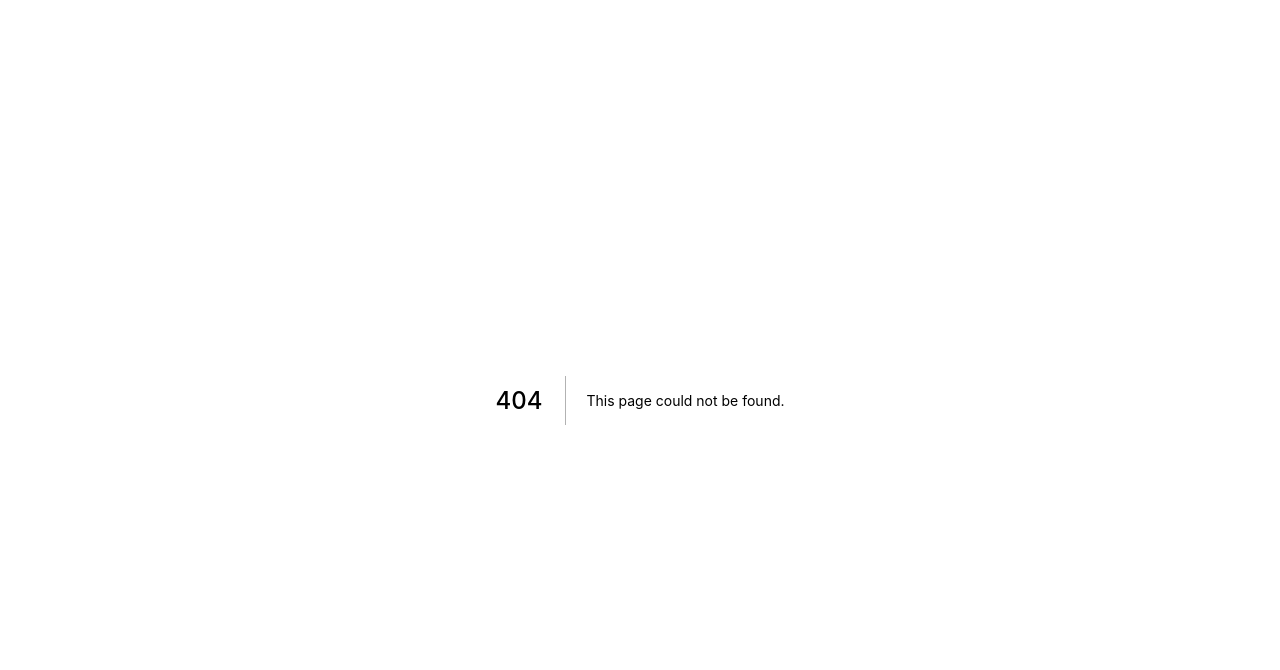
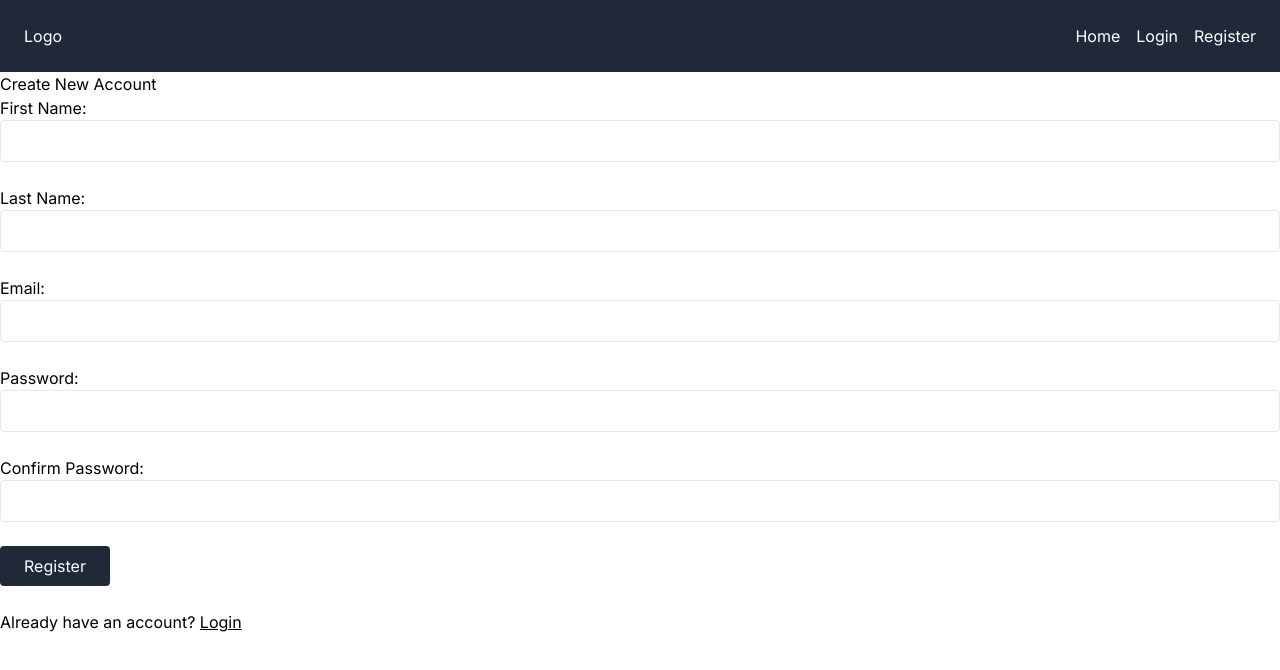
Before and after one commit to mattkiggen/pcstore, a Next.js app in the folder frontend/: page /register in a window 1280 px wide. Before the commit this address had no page. Shown: the top 670 px of the page. Built offline with nearby package versions, Linux system fonts and the light colour scheme.

Commit message:
create register page

```diff
--- /dev/null
+++ b/frontend/pages/register.js
@@ -0,0 +1,63 @@
+import FormInput from '../components/FormInput';
+import Navbar from '../components/Navbar';
+import { useState } from 'react';
+import Button from '../components/Button';
+import Link from 'next/link';
+
+export default function RegisterPage() {
+  const [firstName, setFirstName] = useState('');
+  const [lastName, setLastName] = useState('');
+  const [email, setEmail] = useState('');
+  const [password, setPassword] = useState('');
+  const [confirmPassword, setConfirmPassword] = useState('');
+
+  const handleSubmit = (e) => {
+    e.preventDefault();
+  };
+
+  return (
+    <>
+      <Navbar />
+      <h1>Create New Account</h1>
+      <form onSubmit={handleSubmit}>
+        <FormInput
+          label='First Name:'
+          type='text'
+          value={firstName}
+          onChange={(e) => setFirstName(e.target.value)}
+        />
+        <FormInput
+          label='Last Name:'
+          type='text'
+          value={lastName}
+          onChange={(e) => setLastName(e.target.value)}
+        />
+        <FormInput
+          label='Email:'
+          type='text'
+          value={email}
+          onChange={(e) => setEmail(e.target.value)}
+        />
+        <FormInput
+          label='Password:'
+          type='password'
+          value={password}
+          onChange={(e) => setPassword(e.target.value)}
+        />
+        <FormInput
+          label='Confirm Password:'
+          type='password'
+          value={confirmPassword}
+          onChange={(e) => setConfirmPassword(e.target.value)}
+        />
+        <Button text='Register' />
+        <p>
+          Already have an account?{' '}
+          <Link href='/login'>
+            <a className='underline'>Login</a>
+          </Link>
+        </p>
+      </form>
+    </>
+  );
+}
```
